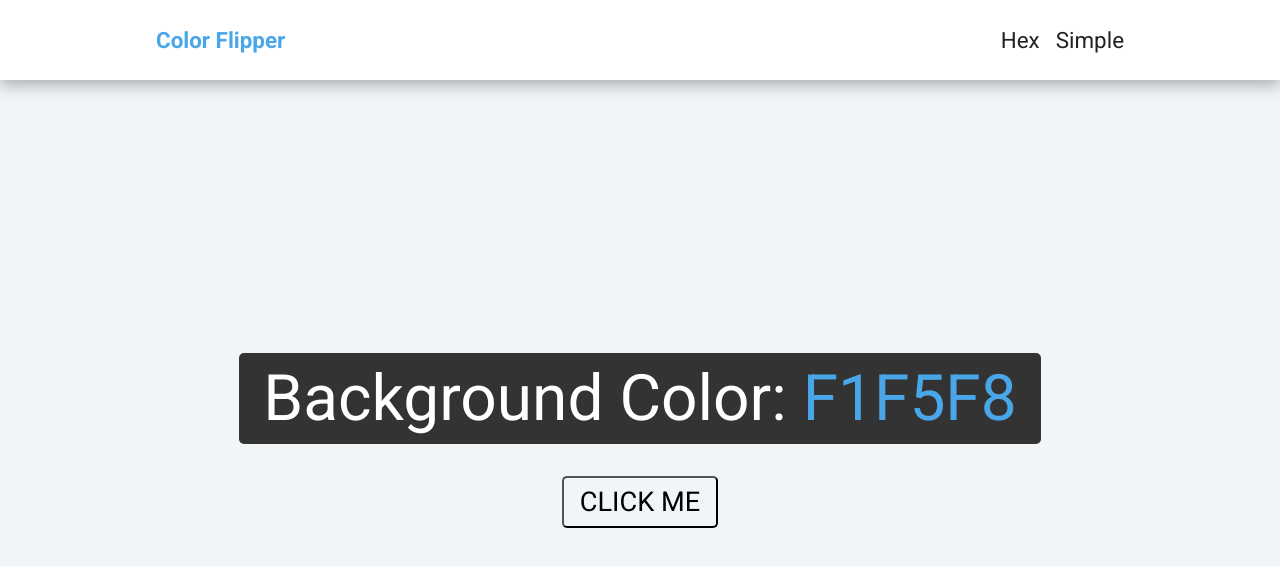
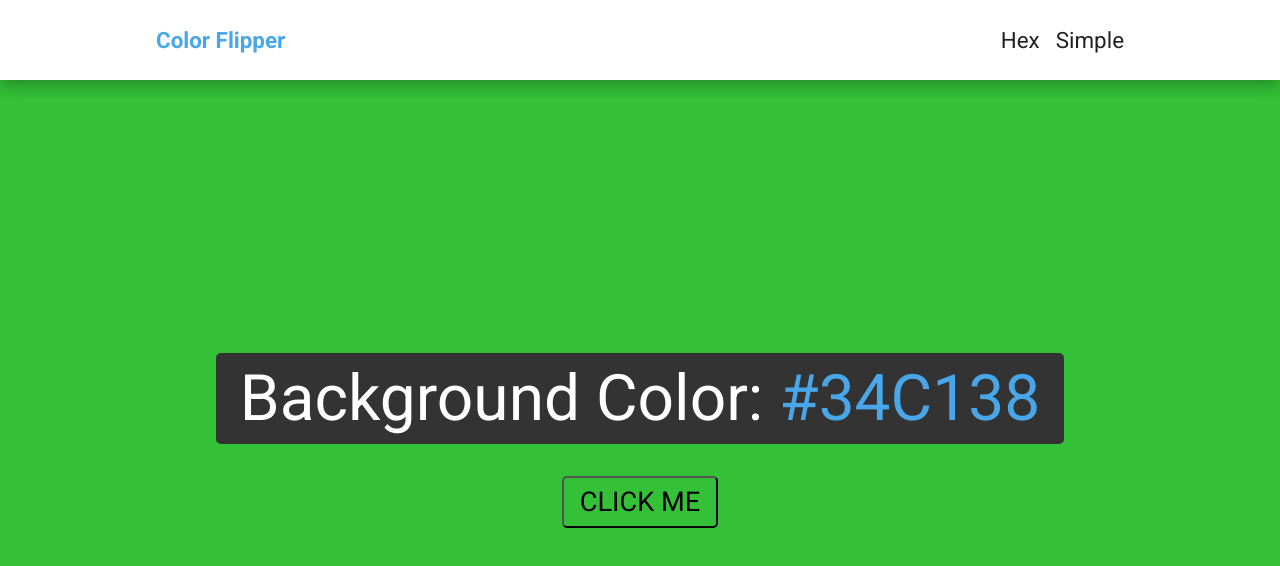
Before and after one commit to barbosadiego/portifolio, a plain HTML site: page color-flip/index.html in a window 1280 px wide. Both pictures are taken after a click on the button "CLICK ME". Drawn offline with Linux system fonts and the light colour scheme.

Commit message:
adicionado js

```diff
--- a/color-flip/index.html
+++ b/color-flip/index.html
@@ -24,8 +24,8 @@
 
   <main>
     <div class="color-display">
-      <p>Background Color: <span>F1F5F8</span></p>
-      <button>Click me</button>
+      <p>Background Color: <span id="colorDisplay">F1F5F8</span></p>
+      <button id="btn">Click me</button>
     </div>
   </main>
 
--- a/color-flip/scrip.js
+++ b/color-flip/scrip.js
@@ -0,0 +1,21 @@
+const colors = [0, 1, 2, 3, 4, 5, 6, 7, 8, 9, "A", "B", "C", "D", "E", "F"];
+const btn = document.getElementById("btn");
+const colorDisplay = document.getElementById('colorDisplay')
+
+btn.addEventListener("click", () => {
+  const color = `#${generateColor()}`;
+  document.body.style.background = color;
+  colorDisplay.textContent = color
+});
+
+function generateColor() {
+  let color = [];
+  for (let i = 0; i < 6; i++) {
+    color[i] = colors[randomNumber()];
+  }
+  return (color.join(''))
+}
+
+function randomNumber(){
+  return Math.floor(Math.random() * colors.length)
+}
```
